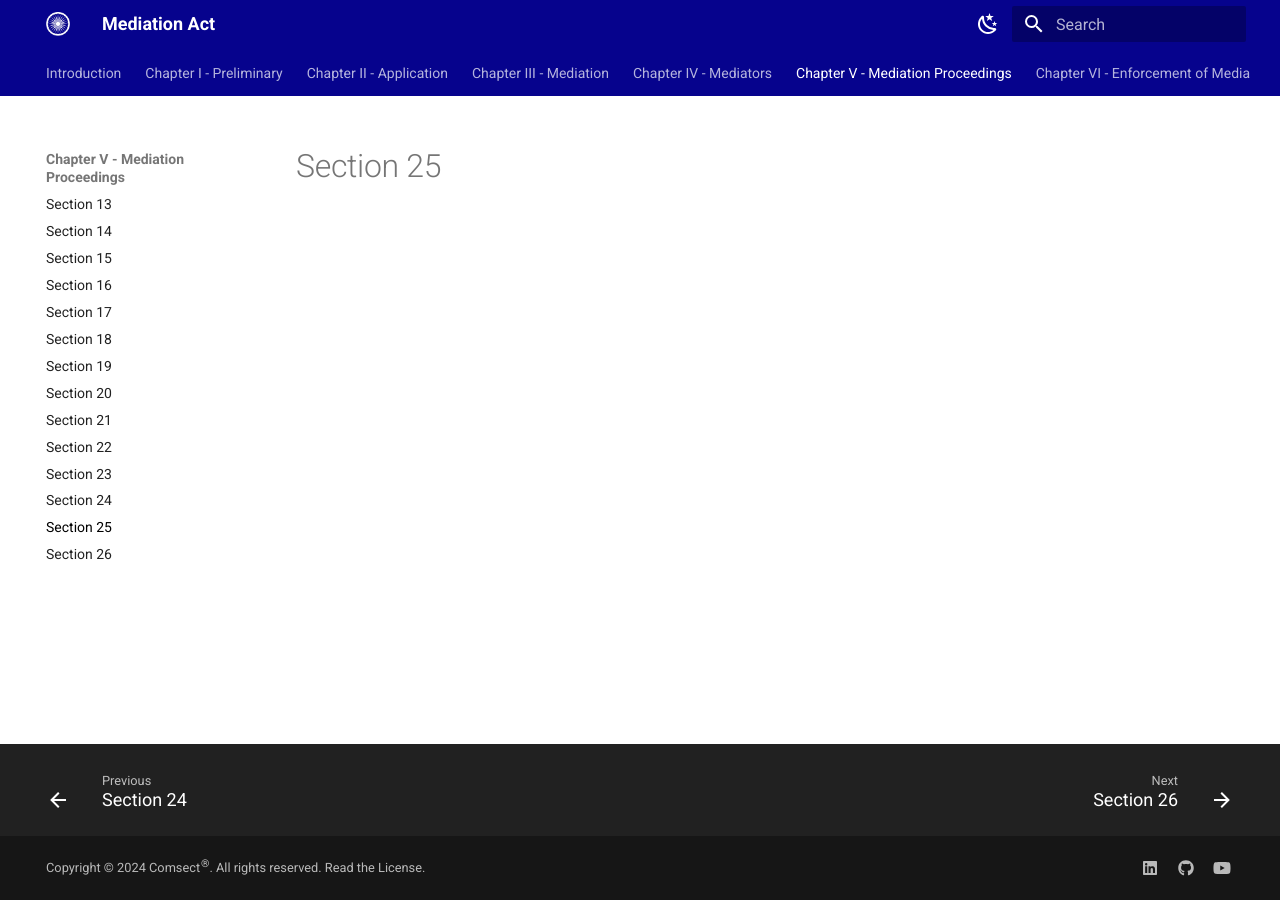
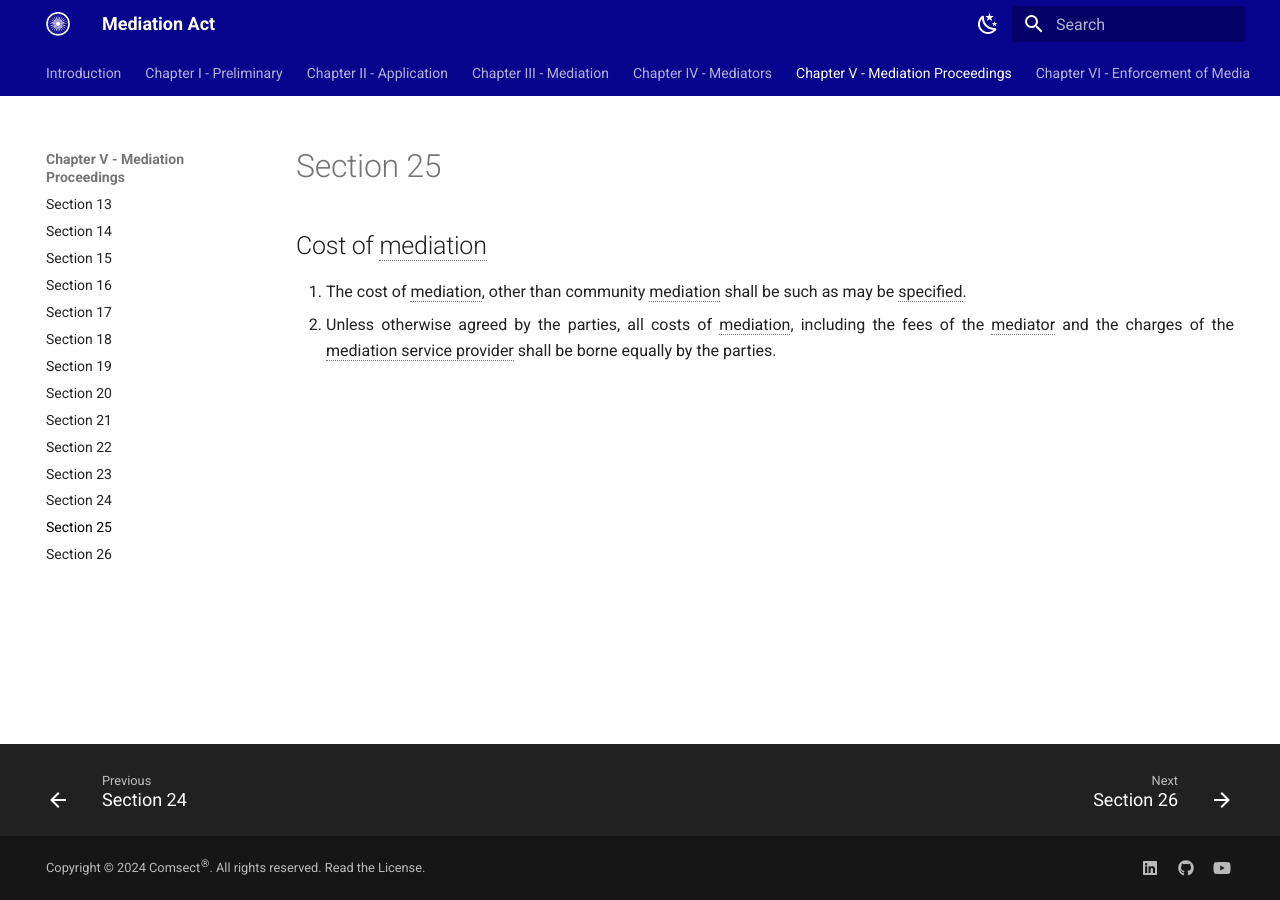
Before and after one commit to comsect/mediation-act, an MkDocs documentation site: the page built from docs/en/25.md, in a window 1280 px wide. Built offline with MkDocs 1.6.1 and Material for MkDocs 9.7.7, drawn with Linux system fonts in a browser that asks for light colours.

Commit message:
add section-twenty-five

```diff
--- a/docs/en/25.md
+++ b/docs/en/25.md
@@ -3,3 +3,8 @@ hide:
     - toc
 description: Cost of mediation
 ---
+
+## Cost of mediation
+
+1. The cost of mediation, other than community mediation shall be such as may be specified.
+2. Unless otherwise agreed by the parties, all costs of mediation, including the fees of the mediator and the charges of the mediation service provider shall be borne equally by the parties.
```
